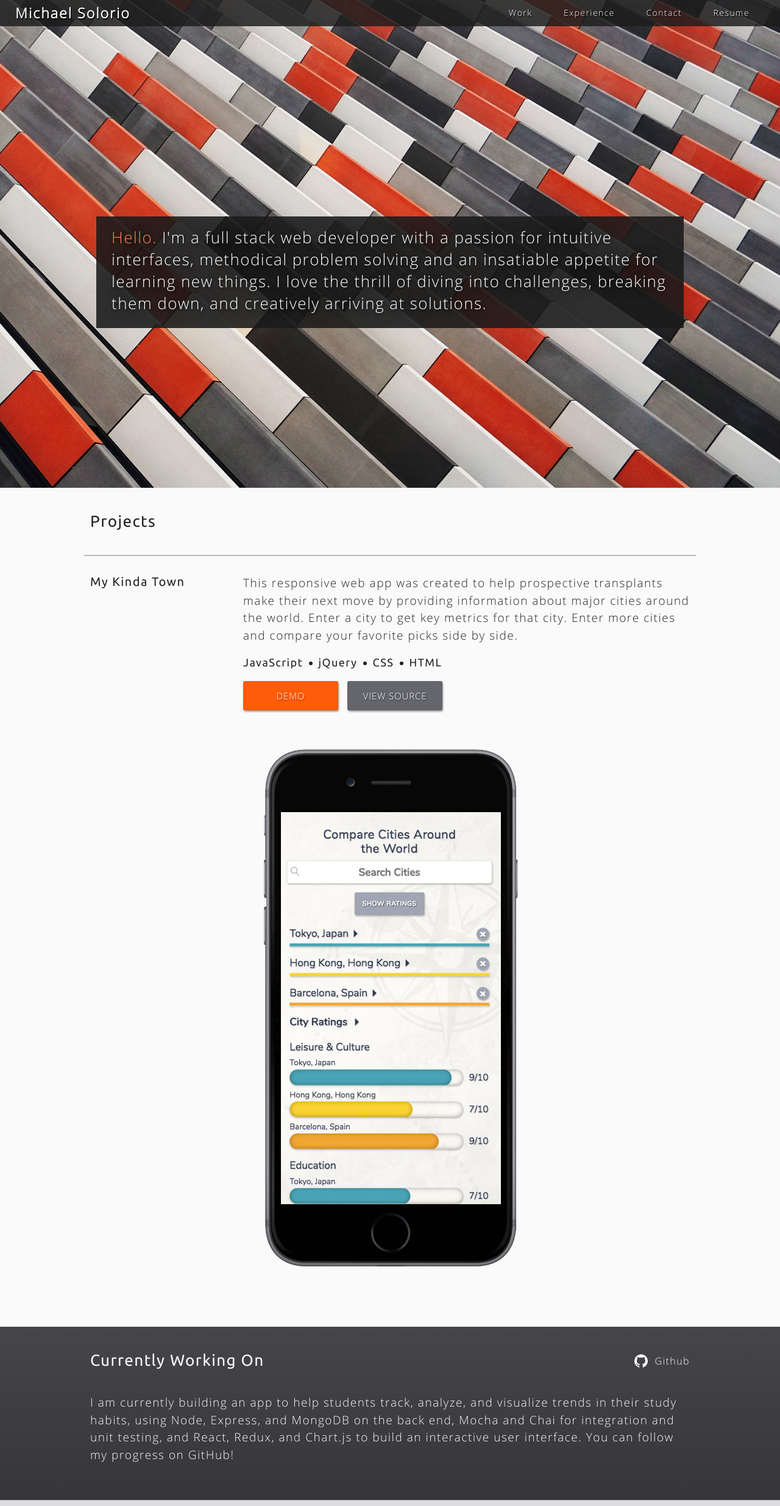
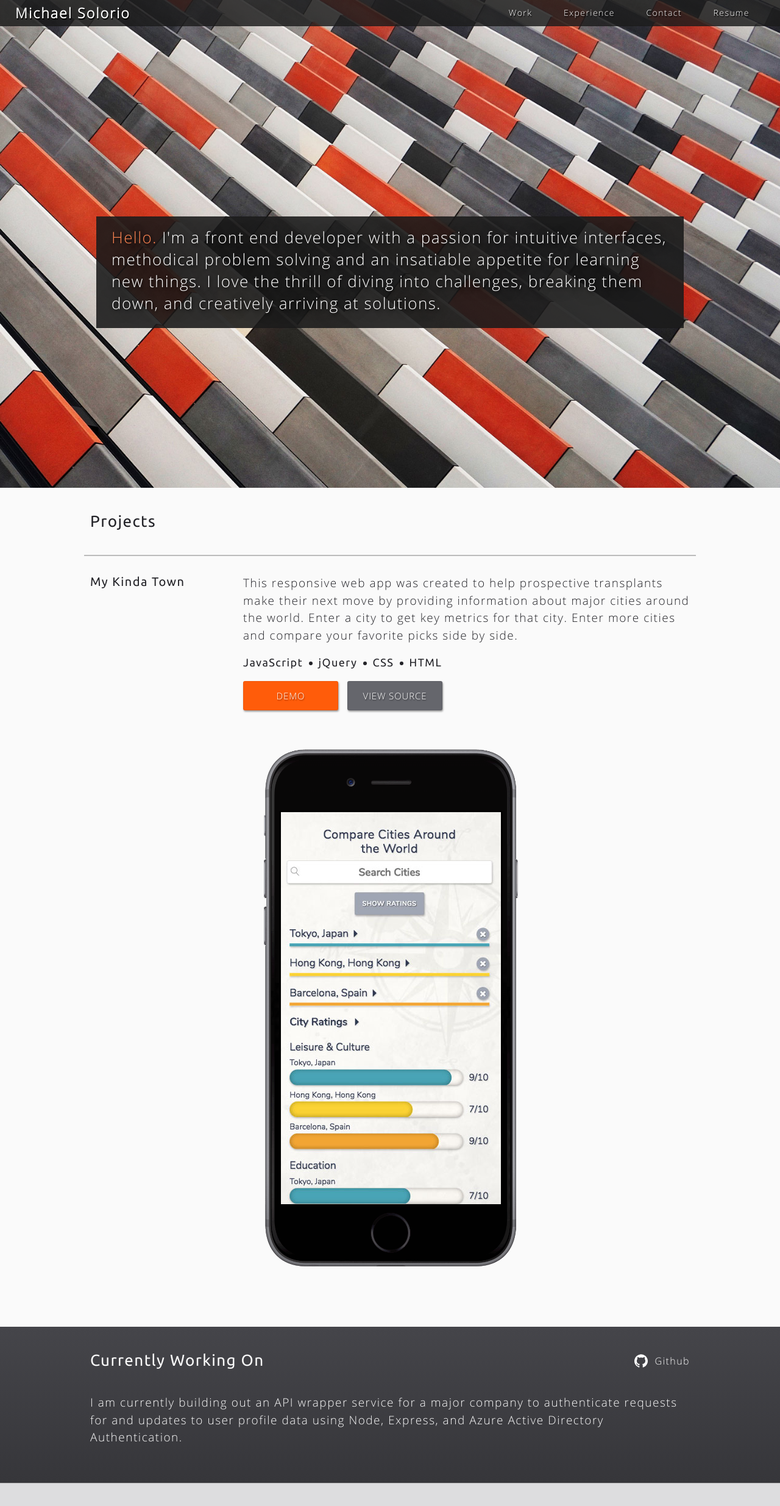
Before and after one commit to msolorio/portfolio-site, a plain HTML site: page index.html in a window 1280 px wide. Shown: the top 2470 px of the page at 61% size. Drawn offline with Linux system fonts and the light colour scheme.

Commit message:
update currently working on and resume

```diff
--- a/index.html
+++ b/index.html
@@ -62,7 +62,7 @@
       </header>
 
       <div class="container-bio">
-        <p class="hero_bio"><span class="textHighlight">Hello.</span> I&apos;m a full stack web developer with a passion for intuitive interfaces, methodical problem solving and an insatiable appetite for learning new things. I love the thrill of diving into challenges, breaking them down, and creatively arriving at solutions.</p>
+        <p class="hero_bio"><span class="textHighlight">Hello.</span> I&apos;m a front end developer with a passion for intuitive interfaces, methodical problem solving and an insatiable appetite for learning new things. I love the thrill of diving into challenges, breaking them down, and creatively arriving at solutions.</p>
       </div>
     </div>
   </section>
@@ -134,8 +134,9 @@
           </a>
         </div>
       </div>
+      <p class="paragraph currentlyWorkingOn_text">I am currently building out an API wrapper service for a major company to authenticate requests for and updates to user profile data using Node, Express, and Azure Active Directory Authentication.</p>
 
-      <p class="paragraph currentlyWorkingOn_text">I am currently building an app to help students track, analyze, and visualize trends in their study habits, using Node, Express, and MongoDB on the back end, Mocha and Chai for integration and unit testing, and React, Redux, and Chart.js to build an interactive user interface. You can follow my progress on GitHub!</p>
+      <!--<p class="paragraph currentlyWorkingOn_text">On the side I&apos;m building an app to help students track, analyze, and visualize trends in their study habits, using Node, Express, and MongoDB on the back end, Mocha and Chai for integration and unit testing, and React, Redux, and Chart.js to build an interactive user interface. You can follow my progress on GitHub!</p>-->
     </div>
   </section>
 
```
Also changed, not shown: 1 other file.
